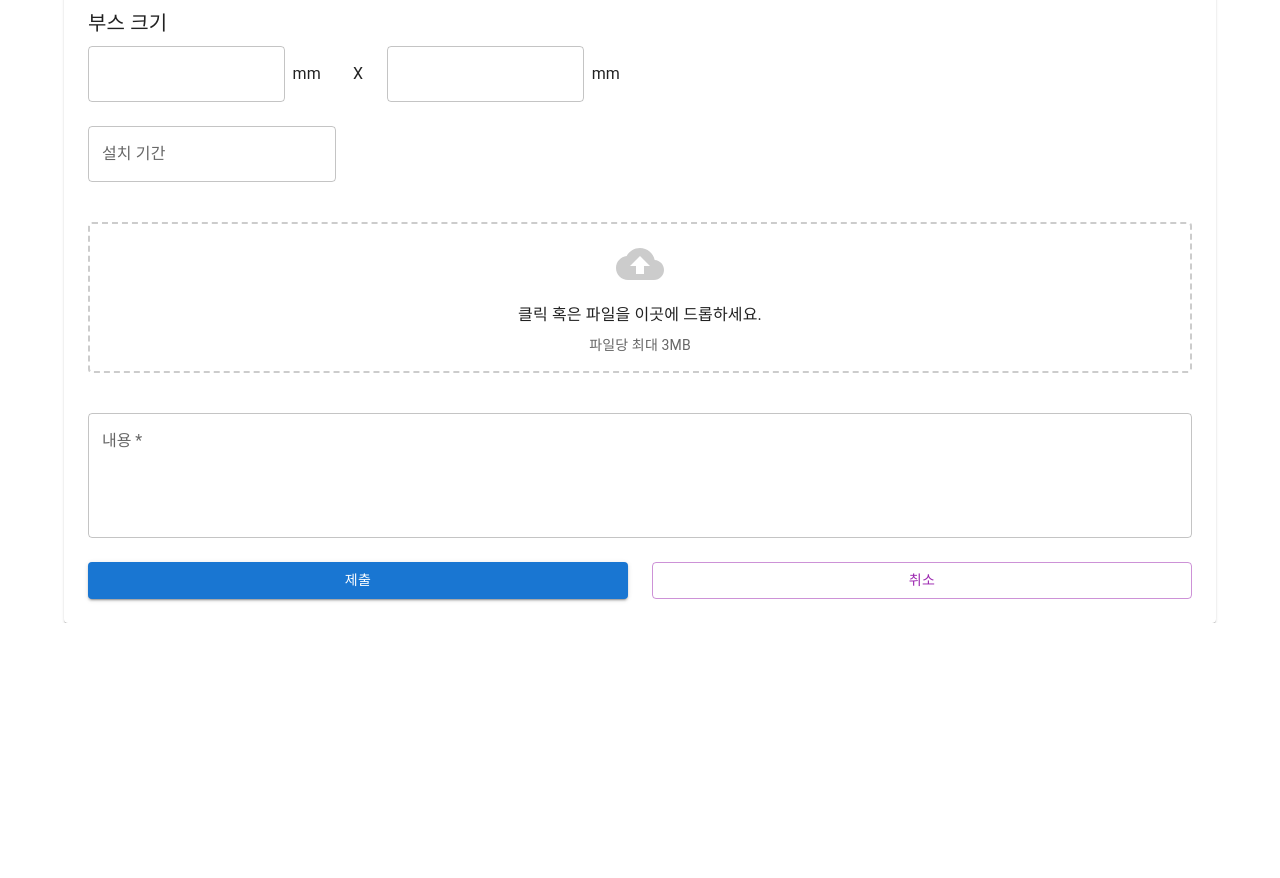
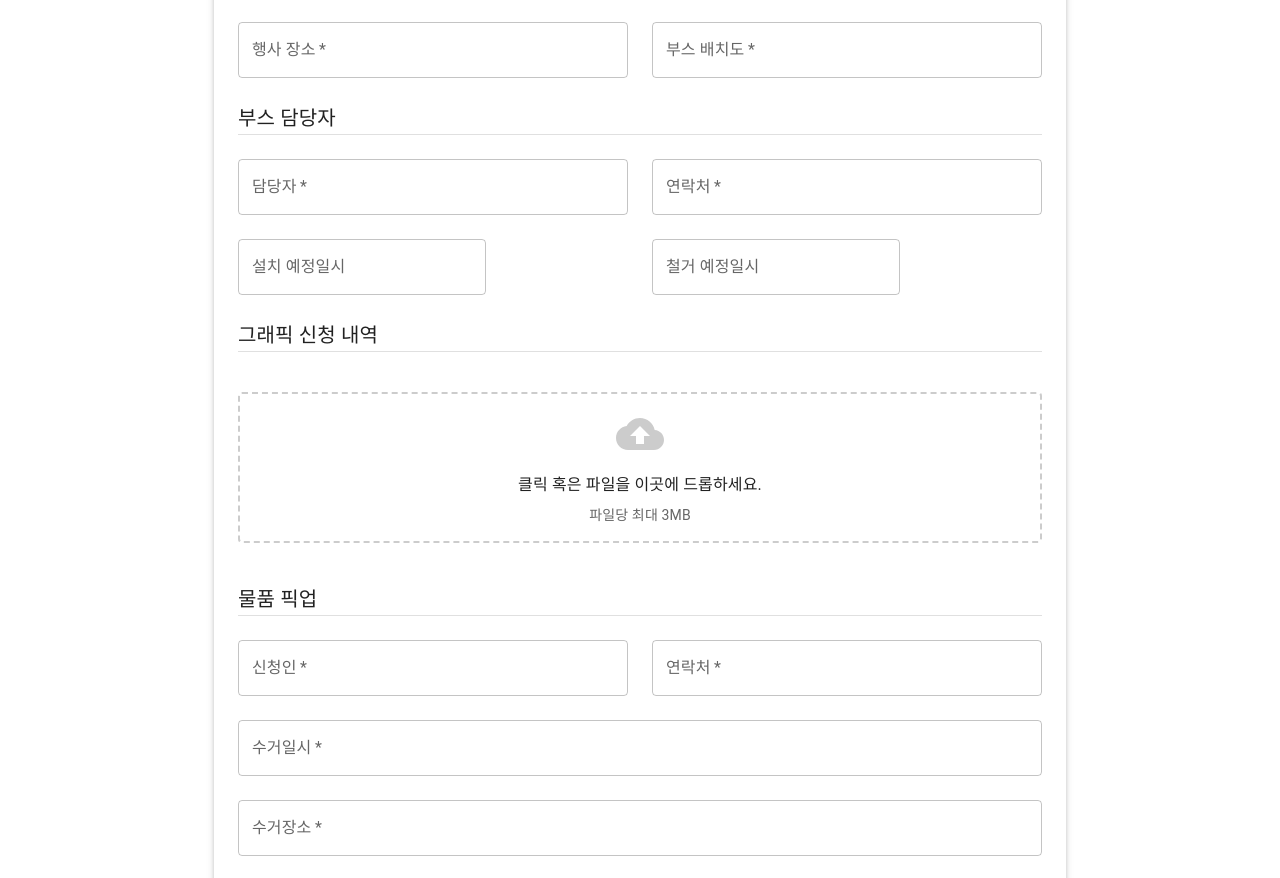
Before and after one commit to DevLarva/React_Noticeboard, a React (Create React App) app: page /newpost in a window 1280 px wide. Shown: the part 347-1225 px from the top of the page. Before the commit the page ends 970 px from the top, so only its background shows below. Built offline with nearby package versions, Linux system fonts and the light colour scheme.

Commit message:
Feat:변수 추가(client)

```diff
--- a/src/App.js
+++ b/src/App.js
@@ -91,7 +91,7 @@ export default function App() {
       <Container>
         <Routes>
           <Route path="/" element={<Main />} />
-          <Route path="/newpost" element={<PostView onPostSaved={() => { }} />} />
+          <Route path="/newpost" element={<ClientPostView onPostSaved={() => { }} />} />
           <Route path="/client/posts" element={<ClientPostList />} />
         </Routes>
       </Container>
--- a/src/components/ClientPostView.js
+++ b/src/components/ClientPostView.js
@@ -11,11 +11,18 @@ export default function ClientPostView() {
     const [companyName, setCompanyName] = useState(''); //업체명
     const [manager, setManager] = useState(''); // 담당자
     const [callNumber, setCallNumber] = useState('');   //연락처
-    const [location, setLocation] = useState('');   //장소
+    const [location, setLocation] = useState('');   //행사 장소
     const [boothLayout, setBoothLayout] = useState(''); //부스배치도
+    const [boothmanager, setBoothmanager] = useState(''); // 부스 담당자
+    const [boothcallNumber, setBoothcallNumber] = useState('');   //연락처
     const [installDate, setInstallDate] = useState(null);   //설치일자
     const [removeDate, setRemoveDate] = useState(null); // 철수일자
     const [selectedFiles, setSelectedFiles] = useState([]); //첨부파일
+    const [applicant, setApplicant] = useState('');//신청자
+    const [applicantNum, setApplicantNum] = useState('');//신청자 연락처
+    const [collectionDay, setCollectionDay] = useState('');//수거일시
+    const [collectionLoc, setCollectionLoc] = useState('');//수거장소
+    const [memo, setMemo] = useState('');//메모
 
 
     const onDrop = useCallback((acceptedFiles) => {
@@ -27,7 +34,10 @@ export default function ClientPostView() {
     // 다시 공부 필요.
 
     const handleSubmit = () => {
-        console.log({ eventName, companyName, manager, callNumber, location, boothLayout, installDate, removeDate, selectedFiles });
+        console.log({
+            eventName, companyName, manager, callNumber, location, boothLayout, boothmanager, boothcallNumber,
+            installDate, removeDate, selectedFiles, applicant, applicantNum, collectionDay, collectionLoc, memo
+        });
     };
 
     const handleCancel = () => {
@@ -129,8 +139,8 @@ export default function ClientPostView() {
                             label="담당자"
                             variant="outlined"
                             fullWidth
-                            value={manager}
-                            onChange={(e) => setManager(e.target.value)}
+                            value={boothmanager}
+                            onChange={(e) => setBoothmanager(e.target.value)}
                             required
                             autoComplete="off"
                         />
@@ -140,8 +150,8 @@ export default function ClientPostView() {
                             label="연락처"
                             variant="outlined"
                             fullWidth
-                            value={callNumber}
-                            onChange={(e) => setCallNumber(e.target.value)}
+                            value={boothcallNumber}
+                            onChange={(e) => setBoothcallNumber(e.target.value)}
                             required
                             autoComplete="off"
                         />
@@ -192,7 +202,16 @@ export default function ClientPostView() {
                             </Box>
                         )}
                     </Grid>
-
+                    {/* <Grid item xs={6}>
+                        <TextField
+                            label="행사명"
+                            variant="outlined"
+                            fullWidth
+                            value={eventName}
+                            onChange={(e) => setEventName(e.target.value)}
+                            required
+                            autoComplete="off"
+                        /> */}
                     <Grid item xs={12}>
                         <Typography variant="h6">물품 픽업</Typography>
                         <Divider />
@@ -202,6 +221,8 @@ export default function ClientPostView() {
                             label="신청인"
                             variant="outlined"
                             fullWidth
+                            value={applicant}
+                            onChange={(e) => setApplicant(e.target.value)}
                             required
                             autoComplete="off"
                         />
@@ -211,6 +232,8 @@ export default function ClientPostView() {
                             label="연락처"
                             variant="outlined"
                             fullWidth
+                            value={applicantNum}
+                            onChange={(e) => setApplicantNum(e.target.value)}
                             required
                             autoComplete="off"
                         />
@@ -220,6 +243,8 @@ export default function ClientPostView() {
                             label="수거일시"
                             variant="outlined"
                             fullWidth
+                            value={collectionDay}
+                            onChange={(e) => setCollectionDay(e.target.value)}
                             required
                             autoComplete="off"
                         />
@@ -229,6 +254,8 @@ export default function ClientPostView() {
                             label="수거장소"
                             variant="outlined"
                             fullWidth
+                            value={collectionLoc}
+                            onChange={(e) => setCollectionLoc(e.target.value)}
                             required
                             autoComplete="off"
                         />
@@ -238,6 +265,8 @@ export default function ClientPostView() {
                             label="메모"
                             variant="outlined"
                             fullWidth
+                            value={memo}
+                            onChange={(e) => setMemo(e.target.value)}
                             multiline
                             rows={4}
                             autoComplete="off"
```
